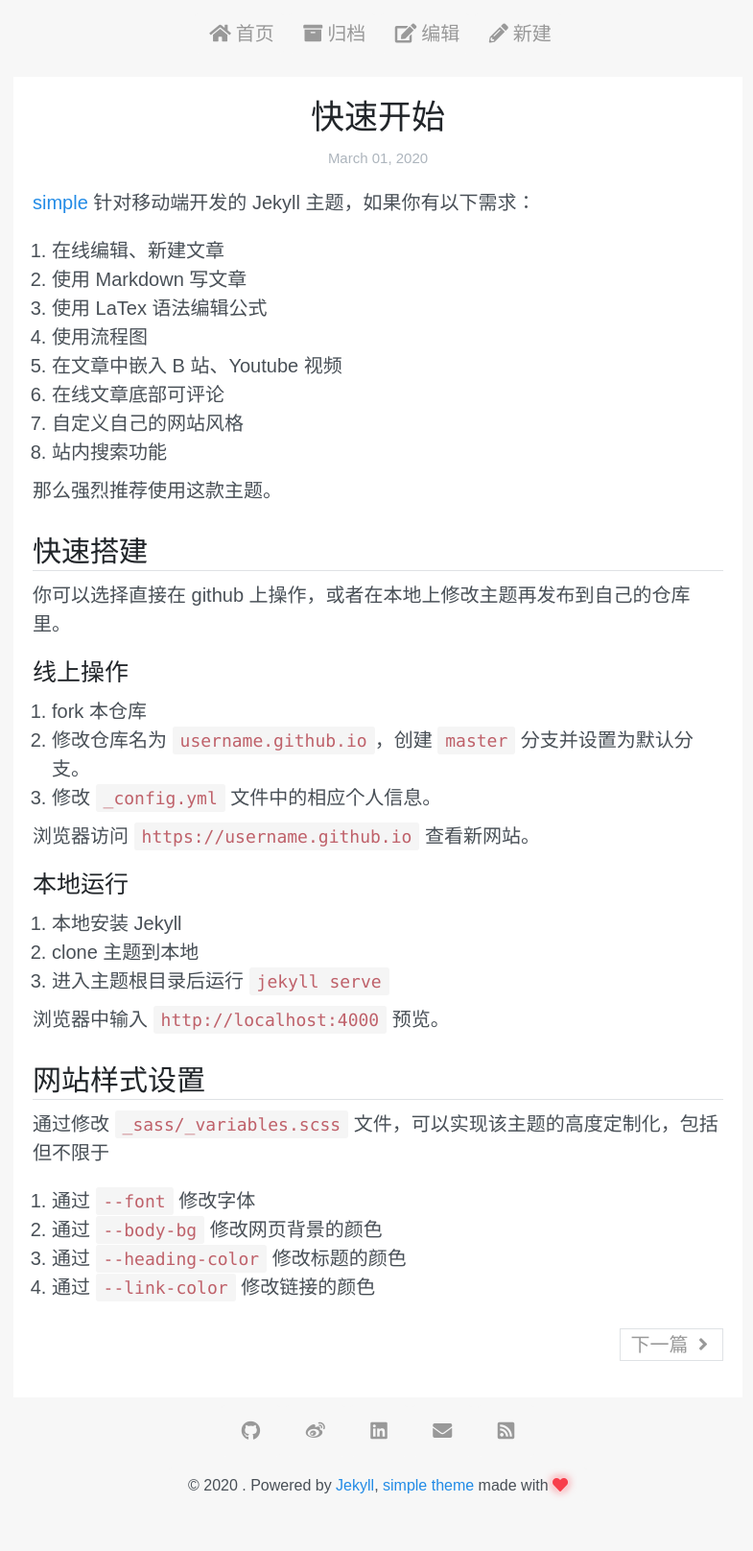
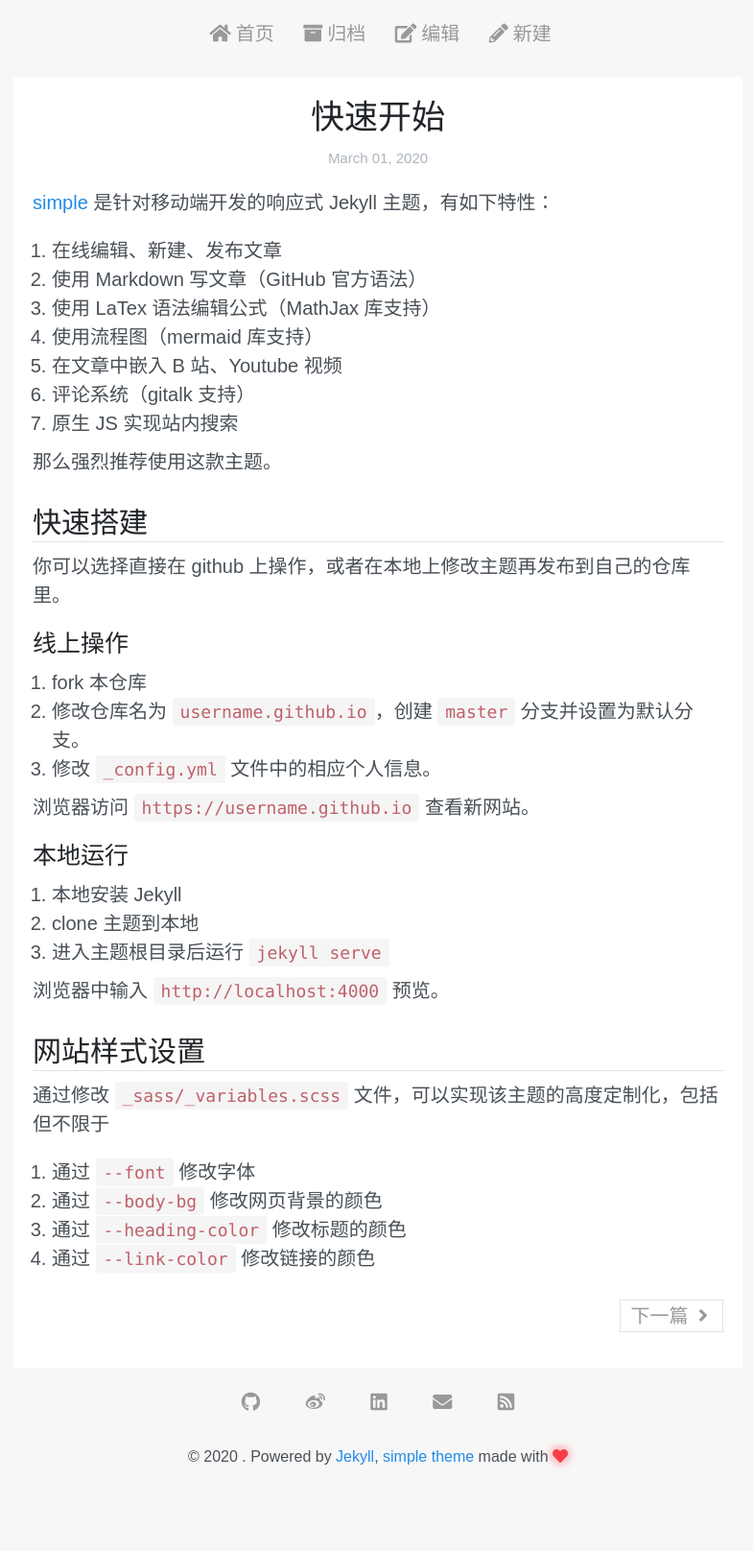
Before and after one commit to whenfung/simple, a Jekyll site: the page built from _posts/2020-03-01-theme-settings.md, in a window 1280 px wide. Shown: the whole page at 96% size, without its empty margins (246-1031 px from the left). Built offline with Jekyll 4.4.1, drawn with Linux system fonts in a browser that asks for light colours; nearby versions of some CDN libraries; comment, search, counter and statistics services are not loaded; after the commit the page ends 1586 px from its top, so only the background shows below that.

Commit message:
完善文档

```diff
--- a/_posts/2020-03-01-theme-settings.md
+++ b/_posts/2020-03-01-theme-settings.md
@@ -2,16 +2,15 @@
 title: 快速开始
 ---
 
-[simple](https://professordeng.com/simple) 针对移动端开发的 Jekyll 主题，如果你有以下需求：
+[simple](https://professordeng.com/simple) 是针对移动端开发的响应式 Jekyll 主题，有如下特性：
 
-1. 在线编辑、新建文章
-2. 使用 Markdown 写文章
-3. 使用 LaTex 语法编辑公式
-4. 使用流程图
+1. 在线编辑、新建、发布文章
+2. 使用 Markdown 写文章（GitHub 官方语法）
+3. 使用 LaTex 语法编辑公式（MathJax 库支持）
+4. 使用流程图（mermaid 库支持）
 5. 在文章中嵌入 B 站、Youtube 视频
-6. 在线文章底部可评论
-7. 自定义自己的网站风格
-8. 站内搜索功能
+6. 评论系统（gitalk 支持）
+8. 原生 JS 实现站内搜索
 
 那么强烈推荐使用这款主题。
 
```
Also changed, not shown: README.md.
